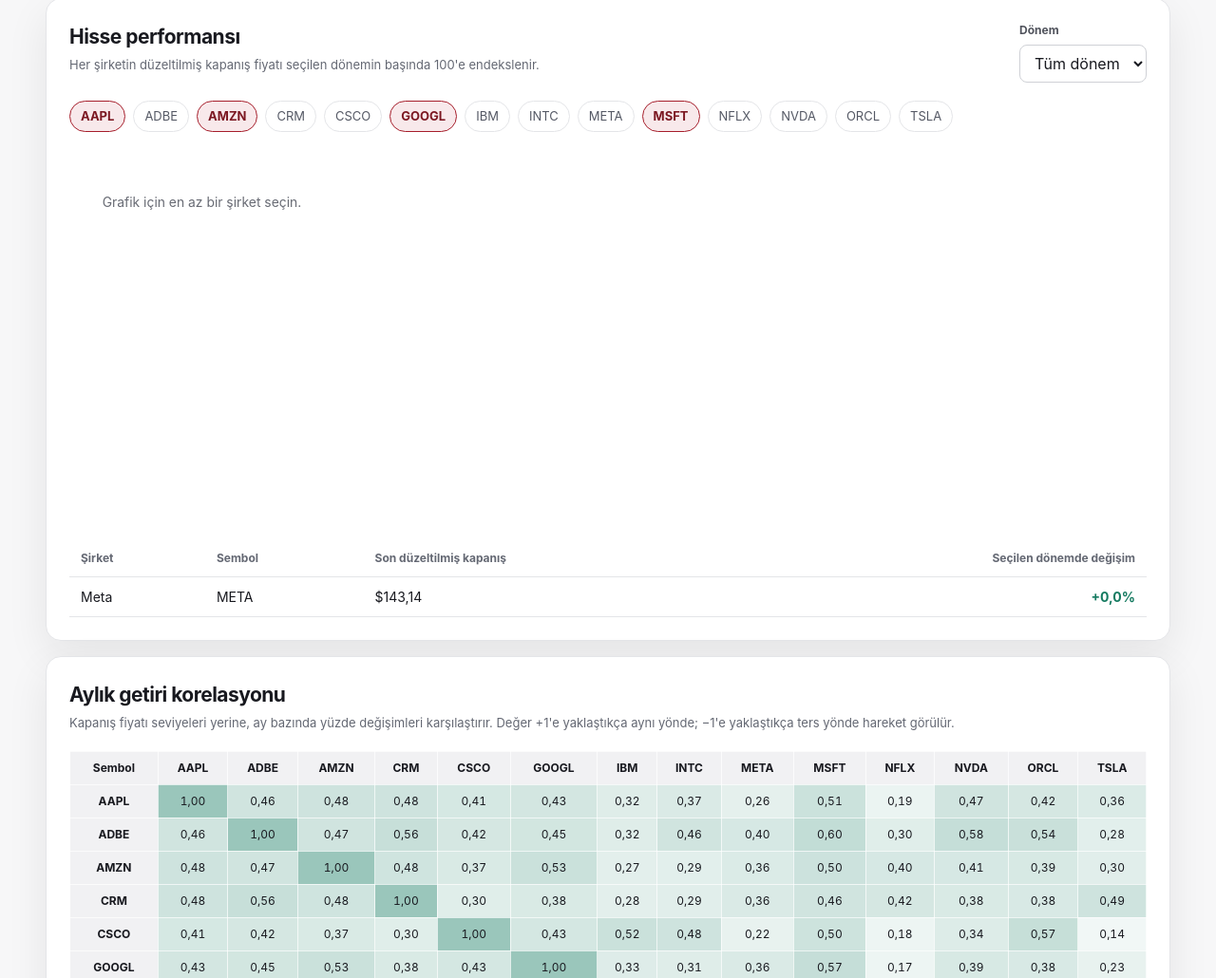
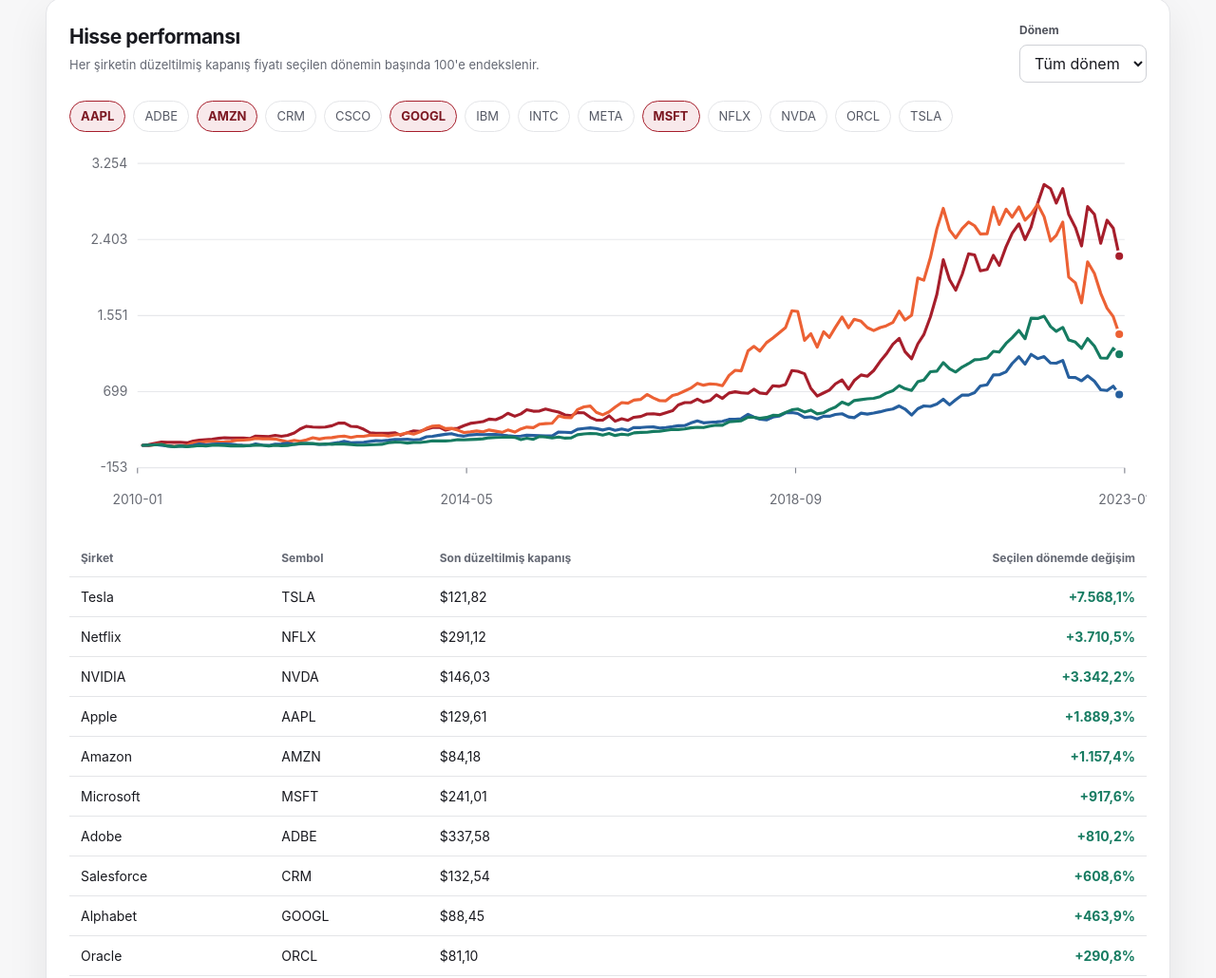
Before and after one commit to bekiroglumuhammedenes-cyber/Emir_Berat_Enes, a plain HTML site: page index.html in a window 1280 px wide. Shown: the part 552-1582 px from the top of the page at 95% size. Drawn offline with Linux system fonts and the light colour scheme.

Commit message:
Fix all-period chart range

```diff
--- a/index.html
+++ b/index.html
@@ -71,7 +71,7 @@
   function parseCSV(text){const lines=text.trim().split(/\r?\n/),head=lines.shift().split(',');return lines.map(line=>{const a=line.split(','),o={};head.forEach((k,i)=>o[k]=a[i]);return {stock_symbol:o.stock_symbol,date:o.date,close:+o.close,adj_close:+(o.adj_close||o.close),volume:+o.volume}}).filter(r=>r.stock_symbol&&r.date&&Number.isFinite(r.adj_close))}
   function grouped(){bySymbol={};rows.forEach(r=>(bySymbol[r.stock_symbol]??=[]).push(r));allSymbols=Object.keys(bySymbol).sort()}
   function latestDate(){return rows.reduce((m,r)=>r.date>m?r.date:m,'')}
-  function periodStart(){const last=new Date(latestDate()+'T00:00:00Z'),p=$('period').value;if(p==='1y')last.setUTCFullYear(last.getUTCFullYear()-1);if(p==='5y')last.setUTCFullYear(last.getUTCFullYear()-5);return last.toISOString().slice(0,10)}
+  function periodStart(){const p=$('period').value;if(p==='all')return rows.reduce((m,r)=>r.date<m?r.date:m,'9999-12-31');const last=new Date(latestDate()+'T00:00:00Z');if(p==='1y')last.setUTCFullYear(last.getUTCFullYear()-1);if(p==='5y')last.setUTCFullYear(last.getUTCFullYear()-5);return last.toISOString().slice(0,10)}
   function monthlySeries(symbol,start){const m=new Map();for(const r of bySymbol[symbol]||[])if(r.date>=start)m.set(r.date.slice(0,7),r);return [...m.values()]}
   function setDataMessage(text,state){$('dataStatus').textContent=text;$('dataDot').className='dot '+(state||'')}
   function renderStats(){const dates=rows.map(r=>r.date).sort();$('companyCount').textContent=allSymbols.length;$('rowCount').textContent=rows.length.toLocaleString('tr-TR');$('dateRange').textContent=dates[0].slice(0,4)+'–'+dates[dates.length-1].slice(0,4);$('lastUpdated').textContent=dates[dates.length-1]}
```
